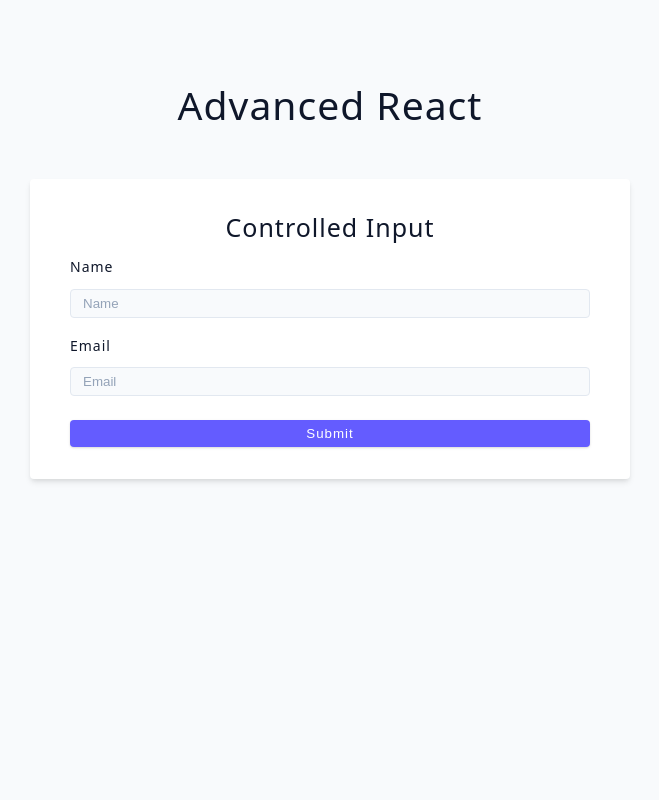
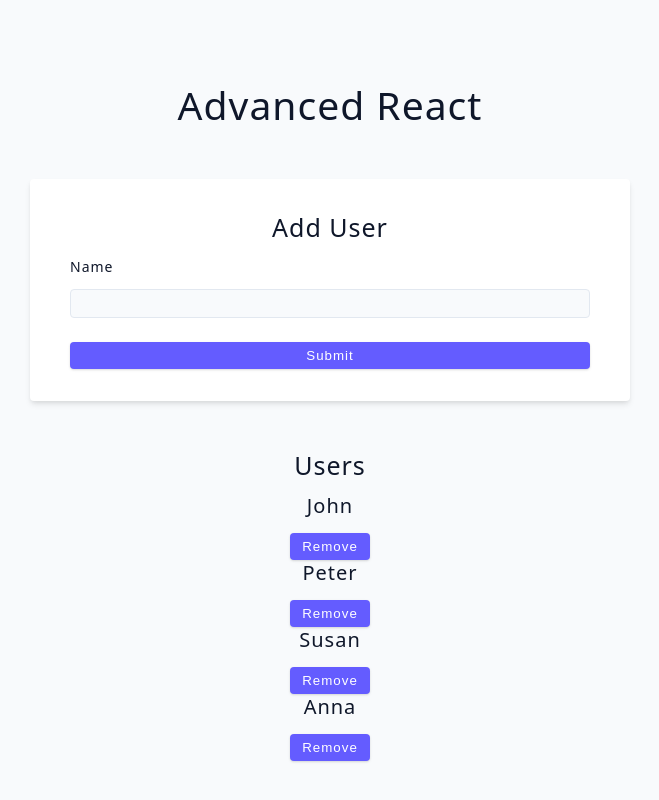
Before and after one commit to BmAlkes/TUTORIAL, a React (Vite) app: page / in a window 1280 px wide. Shown: the whole page, without its empty margins (310-969 px from the left). Built offline with nearby package versions, Linux system fonts and the light colour scheme.

Commit message:
feat:add user challenge

```diff
--- a/src/App.jsx
+++ b/src/App.jsx
@@ -1,11 +1,10 @@
-import { List } from "./tutorial/05-leverage-javascript/List";
-import { ControlledInput } from "./tutorial/06-forms/controlledInput";
+import UserChallenge from "./tutorial/06-forms/02-user-challenge";
 
 function App() {
   return (
     <div className="container">
       <h2>Advanced React</h2>
-      <ControlledInput />
+      <UserChallenge />
     </div>
   );
 }
--- /dev/null
+++ b/src/tutorial/06-forms/02-user-challenge.jsx
@@ -0,0 +1,57 @@
+import { useState } from "react";
+import { data } from "../../data";
+
+const UserChallenge = () => {
+  const [name, setName] = useState("");
+  const [newUser, setNewUser] = useState(data);
+
+  const handleFormSubmit = (e) => {
+    e.preventDefault();
+    if (!name) return;
+    const fakeId = Date.now();
+    const addUser = { id: fakeId, name };
+    setNewUser((prev) => [...prev, addUser]);
+    setName("");
+  };
+  const removeUser = (id) => {
+    const removeUser = newUser.filter((user) => user.id !== id);
+    setNewUser(removeUser);
+  };
+  console.log(newUser);
+  return (
+    <div>
+      <form className="form" onSubmit={handleFormSubmit}>
+        <h4>Add User</h4>
+        <div className="form-row">
+          <label htmlFor="name" className="form-label">
+            name
+          </label>
+          <input
+            type="text"
+            className="form-input"
+            id="name"
+            value={name}
+            onChange={(e) => setName(e.target.value)}
+          />
+        </div>
+
+        <button type="submit" className="btn btn-block">
+          submit
+        </button>
+      </form>
+      {/* render users below */}
+      <h4>Users</h4>
+      {newUser.map((user) => {
+        return (
+          <div key={user.id}>
+            <h5>{user.name}</h5>
+            <button onClick={() => removeUser(user.id)} className="btn">
+              Remove
+            </button>
+          </div>
+        );
+      })}
+    </div>
+  );
+};
+export default UserChallenge;
```
